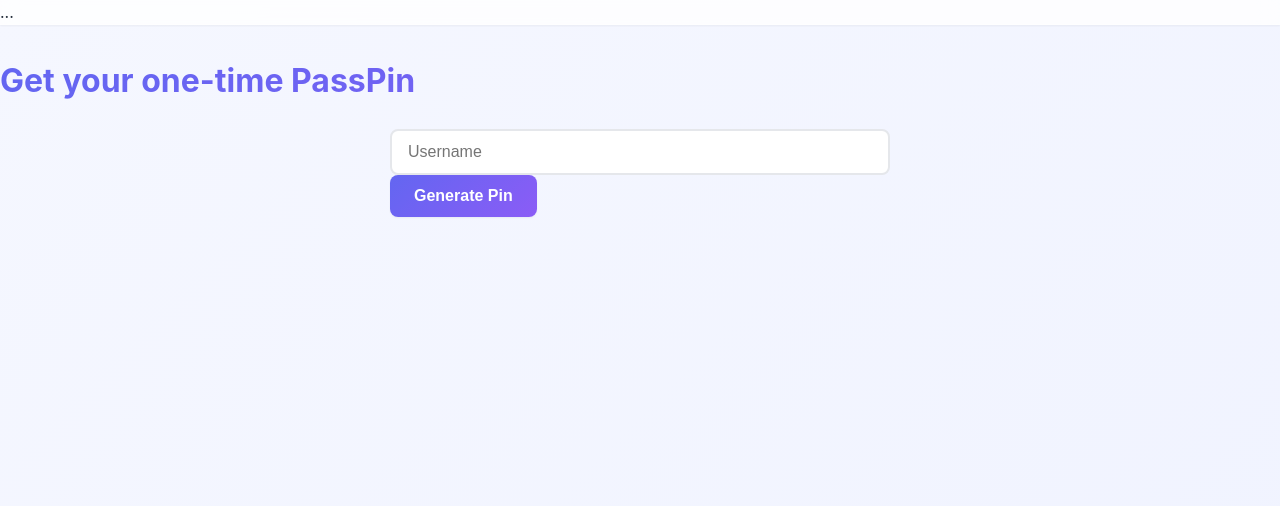
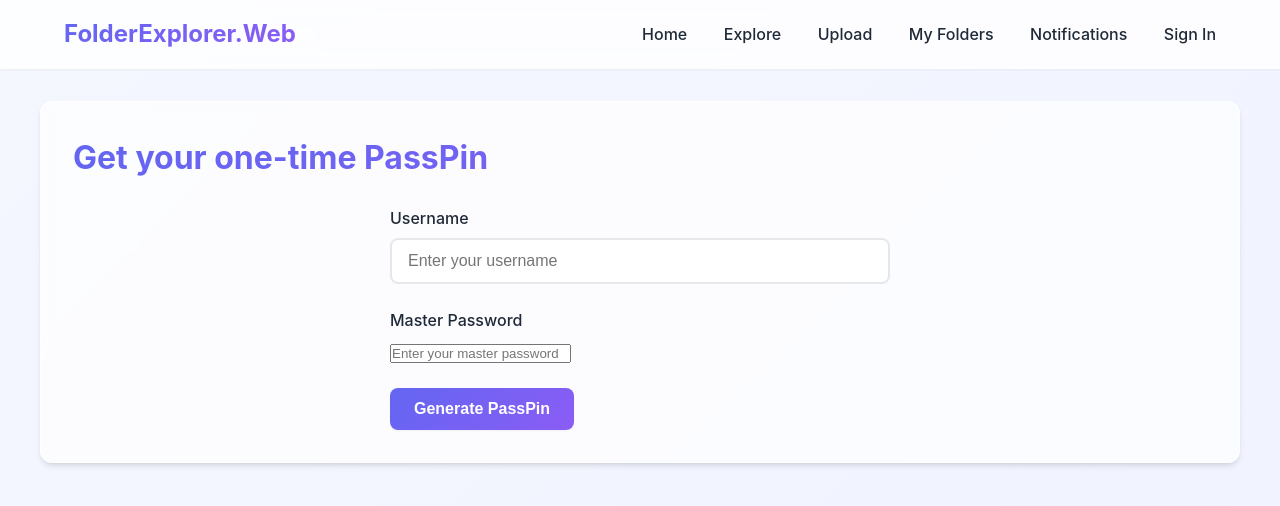
Before and after one commit to sussybocca/FolderExplorer, a website: page generate-passpin.html in a window 1280 px wide. Drawn offline with Linux system fonts and the light colour scheme.

Commit message:
Update generate-passpin.html

```diff
--- a/generate-passpin.html
+++ b/generate-passpin.html
@@ -1,31 +1,54 @@
 <!DOCTYPE html>
-<html>
+<html lang="en">
 <head>
-    <title>Generate PassPin</title>
+    <meta charset="UTF-8">
+    <title>Generate PassPin - FolderExplorer.Web</title>
     <link rel="stylesheet" href="/css/style.css">
 </head>
 <body>
-    <header>...</header>
+    <header>
+        <div class="container">
+            <h1>FolderExplorer.Web</h1>
+            <nav>
+                <a href="/">Home</a>
+                <a href="/explore.html">Explore</a>
+                <a href="/upload.html">Upload</a>
+                <a href="/my-folders.html">My Folders</a>
+                <a href="/notifications.html">Notifications</a>
+                <a href="/generate-passpin.html">Sign In</a>
+            </nav>
+        </div>
+    </header>
     <main>
+        <div class="container">
             <h2>Get your one-time PassPin</h2>
             <form id="generate-form">
-            <input type="text" id="username" placeholder="Username" required>
-            <button type="submit">Generate Pin</button>
+                <div class="form-group">
+                    <label for="username">Username</label>
+                    <input type="text" id="username" placeholder="Enter your username" required>
+                </div>
+                <div class="form-group">
+                    <label for="password">Master Password</label>
+                    <input type="password" id="password" placeholder="Enter your master password" required>
+                </div>
+                <button type="submit">Generate PassPin</button>
             </form>
             <div id="result" style="display:none;">
                 <p>Your PassPin (valid for 10 minutes):</p>
                 <code id="pin"></code>
                 <p><a href="/signin.html">Go to Sign In</a></p>
             </div>
+        </div>
     </main>
     <script>
         document.getElementById('generate-form').addEventListener('submit', async (e) => {
             e.preventDefault();
             const username = document.getElementById('username').value;
+            const password = document.getElementById('password').value;
             const res = await fetch('/.netlify/functions/generate-passpin', {
                 method: 'POST',
                 headers: { 'Content-Type': 'application/json' },
-                body: JSON.stringify({ username })
+                body: JSON.stringify({ username, password })
             });
             const data = await res.json();
             if (res.ok) {
```
Lines whose indentation alone changed are shown as unchanged.
